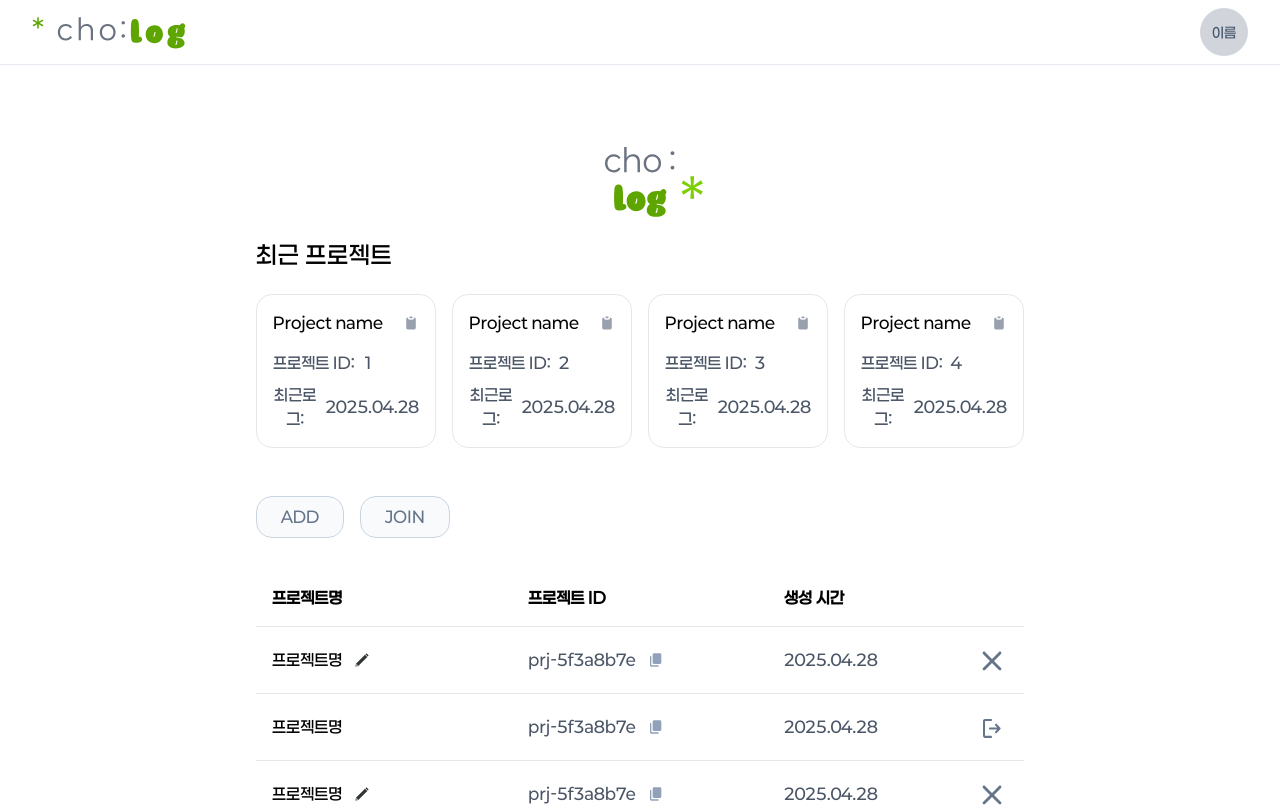
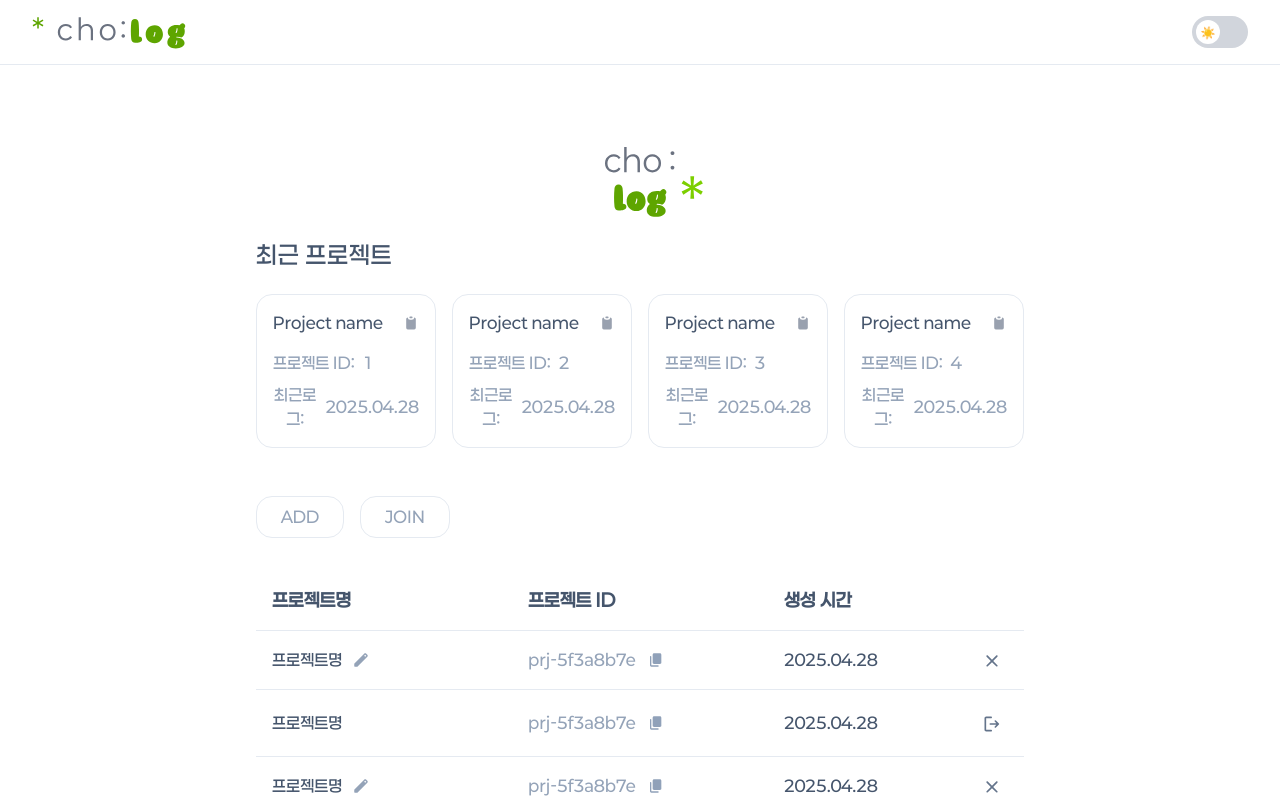
Before and after one commit to SIM-GYUBIN/CHOLOG, a React (Vite) app in the folder frontend/cholog/: page /projectList in a window 1280 px wide. Shown: the top 807 px of the page. Built offline with nearby package versions, Linux system fonts and the light colour scheme.

Commit message:
fix : 디자인 수정
- 아이콘 색상 및 크기 수정
- 다크모드 적용 위한 디자인 수정
S12P31B207-95

```diff
--- a/frontend/cholog/src/components/NavigationBar.tsx
+++ b/frontend/cholog/src/components/NavigationBar.tsx
@@ -1,5 +1,6 @@
 import { useNavigate } from "react-router-dom";
 import logo from "@/assets/logo2.svg";
+import ThemeToggle from "../components/ThemeToggle";
 
 const NavigationBar = () => {
   const navigate = useNavigate();
@@ -20,9 +21,10 @@ const NavigationBar = () => {
 
           {/* Buttons on the right */}
           <div className="flex space-x-4">
-            <button className="text-[#45556C] rounded-full text-[14px] bg-[#D1D5DB] font-medium w-12 h-12 flex items-center justify-center">
+            {/* <button className="text-[#45556C] rounded-full text-[14px] bg-[#D1D5DB] font-medium w-12 h-12 flex items-center justify-center">
               이름
-            </button>
+            </button> */}
+            <ThemeToggle />
           </div>
         </div>
       </div>
--- a/frontend/cholog/src/components/ProjectList/ProjectActions.tsx
+++ b/frontend/cholog/src/components/ProjectList/ProjectActions.tsx
@@ -8,13 +8,13 @@ const ProjectActions = ({ onAdd, onJoin }: ProjectActionsProps) => {
     <div className="flex justify-start gap-4 mb-8">
       <button
         onClick={onAdd}
-        className="px-6 py-2 bg-[#F8FAFC] text-[#64748B] border border-[#CBD5E1] rounded-2xl hover:bg-gray-50 transition-colors font-paperlogy5 cursor-pointer"
+        className="px-6 py-2 bg-[[var(--bg)]] text-[var(--helpertext)] border border-[var(--line)] rounded-2xl hover:bg-gray-50 transition-colors font-paperlogy5 cursor-pointer"
       >
         ADD
       </button>
       <button
         onClick={onJoin}
-        className="px-6 py-2 bg-[#F8FAFC] text-[#64748B] border border-[#CBD5E1] rounded-2xl hover:bg-gray-50 transition-colors font-paperlogy5 cursor-pointer"
+        className="px-6 py-2 bg-[[var(--bg)]] text-[var(--helpertext)] border border-[var(--line)] rounded-2xl hover:bg-gray-50 transition-colors font-paperlogy5 cursor-pointer"
       >
         JOIN
       </button>
--- a/frontend/cholog/src/components/ProjectList/ProjectTable.tsx
+++ b/frontend/cholog/src/components/ProjectList/ProjectTable.tsx
@@ -1,10 +1,10 @@
-import { useState } from 'react';
-import { useNavigate } from 'react-router-dom';
-import exitIcon from '@/assets/exit.svg';
-import deleteIcon from '@/assets/delete.svg';
-import copyIcon from '@/assets/copy.svg';
-import modifyIcon from '@/assets/modify.svg';
-import ModifyProjectModal from './ModifyProjectModal';
+import { useState } from "react";
+import { useNavigate } from "react-router-dom";
+import exitIcon from "@/assets/exit.svg";
+import deleteIcon from "@/assets/delete.svg";
+import copyIcon from "@/assets/copy.svg";
+import modifyIcon from "@/assets/modify.svg";
+import ModifyProjectModal from "./ModifyProjectModal";
 
 interface Project {
   id: number;
@@ -23,11 +23,11 @@ const ProjectTable = ({ projects, onCopy }: ProjectTableProps) => {
   const navigate = useNavigate();
   const [showModifyModal, setShowModifyModal] = useState(false);
   const [selectedProject, setSelectedProject] = useState<Project | null>(null);
-  const [newProjectName, setNewProjectName] = useState('');
+  const [newProjectName, setNewProjectName] = useState("");
 
   const handleCopy = (projectId: string) => {
     onCopy(projectId);
-    alert('프로젝트 ID가 복사되었습니다.');
+    alert("프로젝트 ID가 복사되었습니다.");
   };
 
   const handleModifyClick = (project: Project) => {
@@ -40,28 +40,34 @@ const ProjectTable = ({ projects, onCopy }: ProjectTableProps) => {
     // TODO: API 호출하여 프로젝트명 수정
     setShowModifyModal(false);
     setSelectedProject(null);
-    setNewProjectName('');
+    setNewProjectName("");
   };
 
   return (
     <>
       <table className="w-full">
         <thead>
-          <tr className="border-b border-gray-200">
-            <th className="w-1/3 p-4 font-paperlogy5 text-left">프로젝트명</th>
-            <th className="w-1/3 p-4 font-paperlogy5 text-left">프로젝트 ID</th>
-            <th className="w-1/4 p-4 font-paperlogy5 text-left">생성 시간</th>
+          <tr className="border-b border-[var(--line)]">
+            <th className="w-1/3 p-4 font-paperlogy5 text-[var(--text)] text-left text-lg">
+              프로젝트명
+            </th>
+            <th className="w-1/3 p-4 font-paperlogy5 text-[var(--text)] text-left text-lg">
+              프로젝트 ID
+            </th>
+            <th className="w-1/4 p-4 font-paperlogy5 text-[var(--text)] text-left text-lg">
+              생성 시간
+            </th>
             <th className="w-12 p-4"></th>
           </tr>
         </thead>
         <tbody>
           {projects.map((project) => (
-            <tr key={project.id} className="border-b border-gray-200">
+            <tr key={project.id} className="border-b border-[var(--line)]">
               <td className="w-1/3 p-4">
                 <div className="flex items-center gap-2">
                   <button
                     onClick={() => navigate(`/project/${project.id}`)}
-                    className="text-left text-[16px] hover:text-gray-900 truncate cursor-pointer"
+                    className="text-left text-[16px] text-[var(--text)] hover:text-gray-900 truncate cursor-pointer"
                   >
                     {project.name}
                   </button>
@@ -70,12 +76,16 @@ const ProjectTable = ({ projects, onCopy }: ProjectTableProps) => {
                       className="p-1 hover:bg-gray-100 rounded-md transition-colors"
                       onClick={() => handleModifyClick(project)}
                     >
-                      <img src={modifyIcon} alt="Modify" className="h-4 w-4" />
+                      <img
+                        src={modifyIcon}
+                        alt="Modify"
+                        className="h-3.5 w-3.5"
+                      />
                     </button>
                   )}
                 </div>
               </td>
-              <td className="w-1/3 p-4 text-gray-600 text-left text-[16px]">
+              <td className="w-1/3 p-4 text-[var(--helpertext)] text-left text-[16px]">
                 <div className="flex items-center gap-2">
                   <span>{project.projectId}</span>
                   <button
@@ -86,7 +96,7 @@ const ProjectTable = ({ projects, onCopy }: ProjectTableProps) => {
                   </button>
                 </div>
               </td>
-              <td className="w-1/4 p-4 text-gray-600 text-left text-[16px]">
+              <td className="w-1/4 p-4 text-[var(--text)] text-left text-[16px]">
                 {project.date}
               </td>
               <td className="w-12 p-4">
@@ -94,7 +104,7 @@ const ProjectTable = ({ projects, onCopy }: ProjectTableProps) => {
                   <img
                     src={project.isCreator ? deleteIcon : exitIcon}
                     alt={project.isCreator ? "Delete" : "Exit"}
-                    className="h-5 mt-2 mx-1"
+                    className={`mt-2 mx-1 ${project.isCreator ? "h-3" : "h-5"}`}
                   />
                 </button>
               </td>
@@ -110,7 +120,7 @@ const ProjectTable = ({ projects, onCopy }: ProjectTableProps) => {
         onClose={() => {
           setShowModifyModal(false);
           setSelectedProject(null);
-          setNewProjectName('');
+          setNewProjectName("");
         }}
         onSubmit={handleModifySubmit}
       />
--- a/frontend/cholog/src/components/ProjectList/RecentProjects.tsx
+++ b/frontend/cholog/src/components/ProjectList/RecentProjects.tsx
@@ -14,7 +14,7 @@ interface RecentProjectsProps {
 const RecentProjects = ({ projects }: RecentProjectsProps) => {
   return (
     <section className="mb-12">
-      <p className="text-left text-[24px] leading-tight tracking-wide font-paperlogy7 mb-6">
+      <p className="text-[var(--text)] text-left text-[24px] leading-tight tracking-wide font-paperlogy7 mb-6">
         최근 프로젝트
       </p>
       <div className="grid grid-cols-4 gap-4">
--- a/frontend/cholog/src/components/projectCard.tsx
+++ b/frontend/cholog/src/components/projectCard.tsx
@@ -5,18 +5,18 @@ interface ProjectCardProps {
   lastLog: string;
 }
 
-import { useNavigate } from 'react-router-dom';
+import { useNavigate } from "react-router-dom";
 
 const ProjectCard = ({ id, name, status, lastLog }: ProjectCardProps) => {
   const navigate = useNavigate();
 
   return (
     <div
-      className="p-4 border border-gray-200 rounded-2xl hover:shadow-md transition-shadow cursor-pointer"
+      className="p-4 border border-[var(--line)] rounded-2xl hover:shadow-md transition-shadow cursor-pointer"
       onClick={() => navigate(`/project/${id}`)}
     >
       <div className="flex justify-between items-center mb-4">
-        <h3 className="font-paperlogy5 text-18px">{name}</h3>
+        <h3 className="font-paperlogy5 text-[var(--text)] text-18px">{name}</h3>
         <svg
           xmlns="http://www.w3.org/2000/svg"
           className="h-4 w-4 text-gray-400"
@@ -28,13 +28,13 @@ const ProjectCard = ({ id, name, status, lastLog }: ProjectCardProps) => {
         </svg>
       </div>
       <div className="space-y-2">
-        <div className="flex items-center gap-2 text-gray-600 text-14px">
+        <div className="flex items-center gap-2 text-[var(--helpertext)] text-14px">
           <span>프로젝트 ID:</span>
           <div className="flex items-center gap-1">
             <span>{id}</span>
           </div>
         </div>
-        <div className="flex items-center gap-2 text-gray-600 text-14px">
+        <div className="flex items-center gap-2 text-[var(--helpertext)] text-14px">
           <span>최근로그:</span>
           <div className="flex items-center gap-1">
             <span>{lastLog}</span>
--- a/frontend/cholog/src/index.css
+++ b/frontend/cholog/src/index.css
@@ -93,6 +93,7 @@ body {
 :root {
   --bg: #ffffff; /* light: white */
   --text: #45556c; /* light: state-600 */
+  --helpertext: #94a3b8; /* state-400 */
   --line: #e5eaf1; /*state-200*/
   --nav: #ffffff;
   /* --primary: #99a1af; light: gray-400 */
@@ -101,7 +102,8 @@ body {
 html.dark {
   --bg: #0a0a0a; /* dark: state-800 */
   --text: #f1f5f9; /* dark: state-100 */
-  --line: #ffffff1a; /*state-200*/
+  --helpertext: #cbd5e1; /* dark: state-300 */
+  --line: #ffffff1f; /*불투명도 15%*/
   --nav: #181818;
   /* --primary: #99a1af; dark: gray-400 */
 }
```
Also changed, not shown: frontend/cholog/src/assets/exit.svg, frontend/cholog/src/assets/modify.svg.
